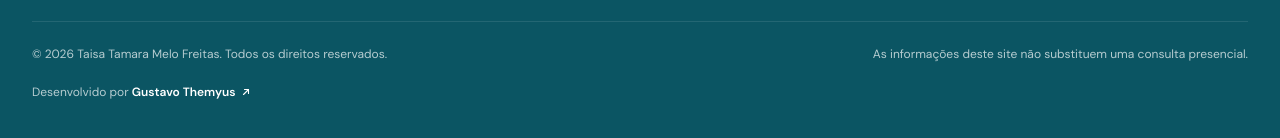
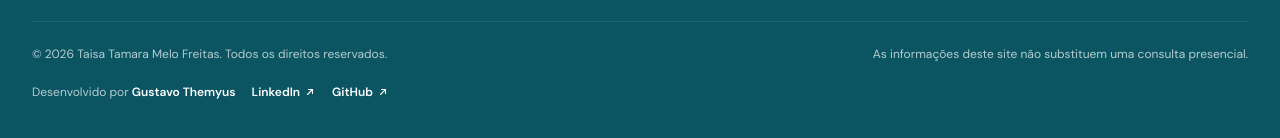
Before and after one commit to GustavoThemyus/taisatamara, a website built with Vite: page index.html in a window 1280 px wide. Shown: the part 6400-6538 px from the top of the page. Built offline with nearby package versions, Linux system fonts and the light colour scheme.

Commit message:
Coloca LinkedIn e GitHub no crédito do rodapé
O crédito passa a mostrar "Desenvolvido por Gustavo Themyus" com o nome em
destaque, seguido de dois links, LinkedIn e GitHub, que abrem em nova aba. Um
nome só não aponta para dois lugares, então o nome deixa de ser o link.

No celular o nome fica numa linha e os dois links lado a lado na de baixo; no
desktop tudo cabe numa linha. Cada link tem 44px de altura.

```diff
--- a/index.html
+++ b/index.html
@@ -957,10 +957,15 @@
         <p>As informações deste site não substituem uma consulta presencial.</p>
       </div>
 
-      <p class="mt-2 text-xs text-paper/70">
-        Desenvolvido por
+      <p class="mt-2 flex flex-wrap items-center gap-x-4 text-xs text-paper/70">
+        <span class="w-full sm:w-auto">Desenvolvido por <strong class="font-semibold text-paper">Gustavo Themyus</strong></span>
         <a href="https://www.linkedin.com/in/gustavothemyus/" target="_blank" rel="noopener noreferrer" class="inline-flex min-h-11 items-center gap-1 font-semibold text-paper underline-offset-4 hover:underline">
-          Gustavo Themyus
+          LinkedIn
+          <svg viewBox="0 0 24 24" fill="none" stroke="currentColor" stroke-width="2.2" stroke-linecap="round" stroke-linejoin="round" class="h-3 w-3" aria-hidden="true"><path d="M7 17 17 7M9 7h8v8" /></svg>
+          <span class="sr-only">(abre em nova aba)</span>
+        </a>
+        <a href="https://github.com/GustavoThemyus" target="_blank" rel="noopener noreferrer" class="inline-flex min-h-11 items-center gap-1 font-semibold text-paper underline-offset-4 hover:underline">
+          GitHub
           <svg viewBox="0 0 24 24" fill="none" stroke="currentColor" stroke-width="2.2" stroke-linecap="round" stroke-linejoin="round" class="h-3 w-3" aria-hidden="true"><path d="M7 17 17 7M9 7h8v8" /></svg>
           <span class="sr-only">(abre em nova aba)</span>
         </a>
```
